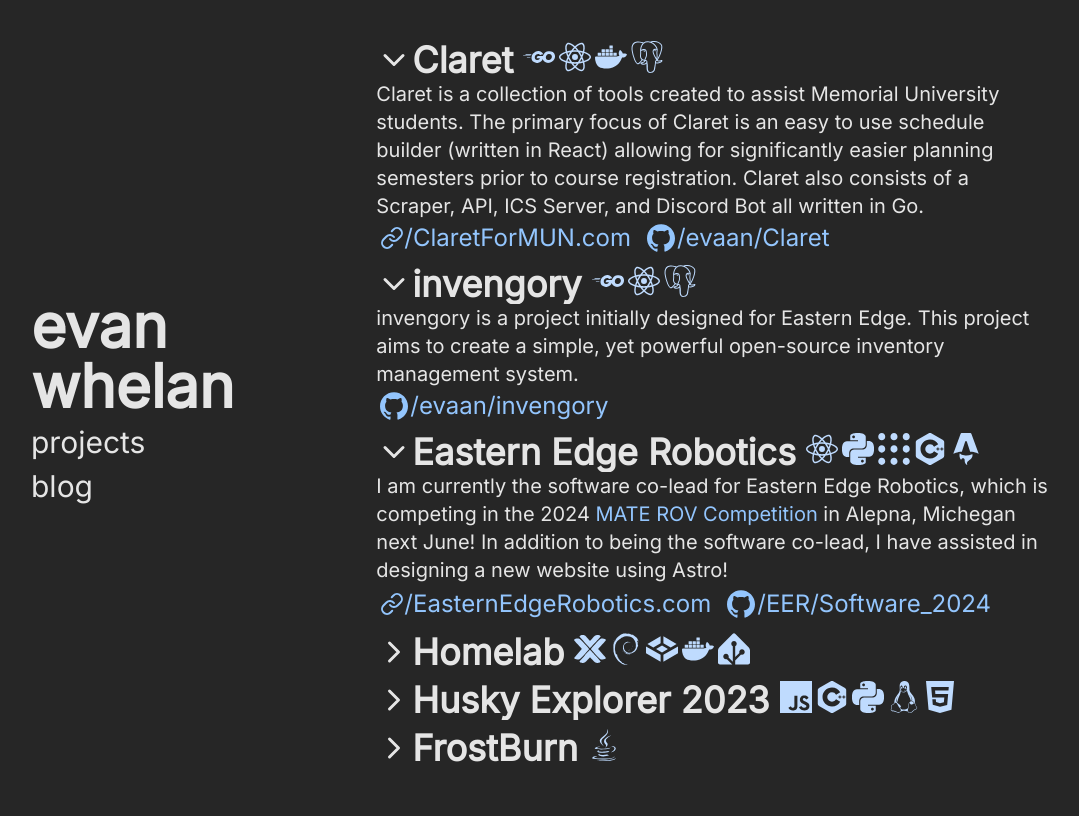
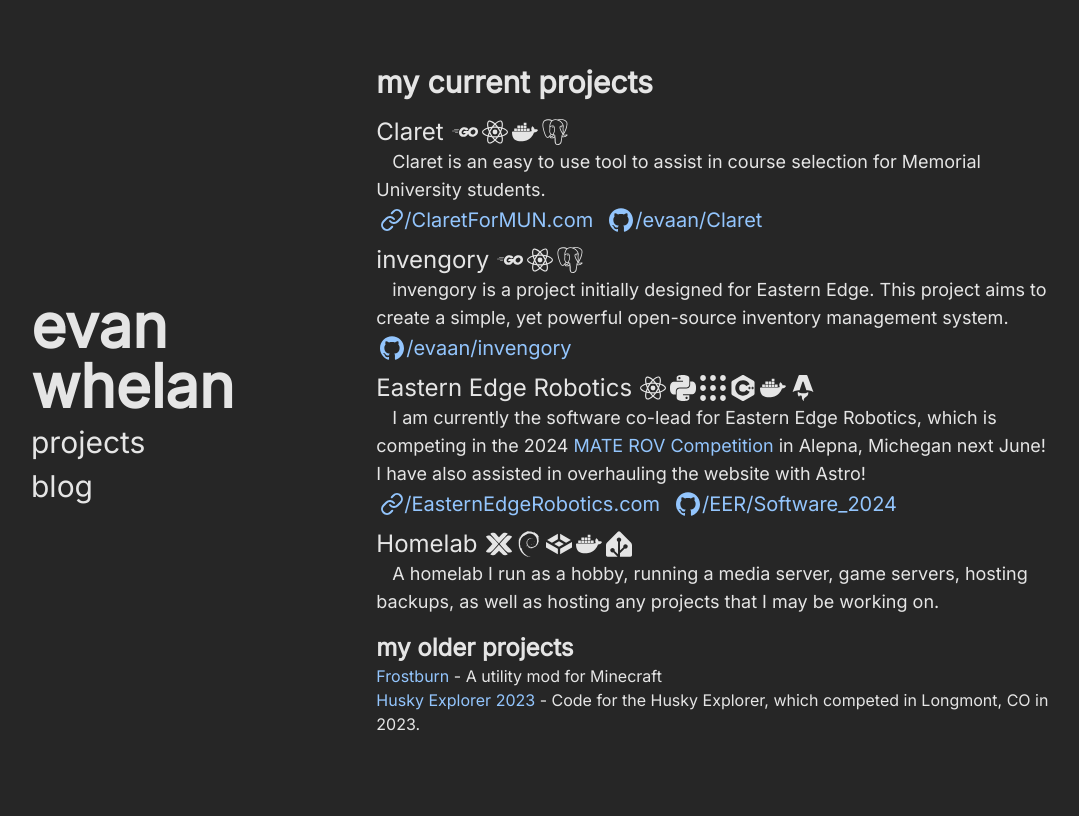
Before and after one commit to evaan/evaan.github.io, an Astro site: page /projects in a window 1280 px wide. Shown: the whole page, without its empty margins (101-1180 px from the left). Built offline with nearby package versions, Linux system fonts and the light colour scheme; Astro itself is replaced by a stand-in of ours.

Commit message:
new projects page

```diff
--- a/package.json
+++ b/package.json
@@ -1,5 +1,5 @@
 {
-  "name": "personal_website",
+  "name": "evaan.dev",
   "type": "module",
   "version": "0.0.1",
   "scripts": {
--- a/src/components/Accordion.astro
+++ /dev/null
@@ -1,56 +0,0 @@
----
-interface Props {
-    shown: boolean;
-    index: number;
-    title: string
-}
-const { shown, index, title } = Astro.props;
----
-
-<div class="mb-2">
-    <div class="flex flex-wrap items-center cursor-pointer accordion overflow-hidden" id=`accordion-${index}`>
-        <p class="flex items-center text-4xl font-bold mr-2">
-            <i data-lucide="chevron-right" id="chevron" class="w-9 h-9 min-w-9 min-h-9 transition duration-300"/>
-            <span>
-                {title}
-                <span class="inline-flex mobile-only:[&>*:nth-child(n+3)]:hidden">
-                    <slot name="icons" />
-                </span>
-            </span>
-        </p>
-    </div>
-    <div class=`overflow-hidden transition-[max-height] duration-300 ${shown ? "max-h-fit" : "max-h-0"}`>
-        <slot name="data" />
-    </div>
-</div>
-<script>
-    import { createIcons, ChevronRight } from "lucide";
-    createIcons({
-        icons: {
-            ChevronRight
-        }
-    });
-</script>
-<script define:vars={{ shown, index }}>
-    let open = shown;
-    const accordion = document.getElementById(`accordion-${index}`)
-    if (shown && window.innerWidth <= 640) open = false;
-    if (open) {
-        addEventListener("load", () => accordion.nextElementSibling.style.maxHeight = accordion.nextElementSibling.scrollHeight + "px")
-        accordion.querySelector("i").style.transform = "rotate(90deg)";
-    }
-    else accordion.nextElementSibling.style.maxHeight = "0px"
-    accordion.addEventListener("click", () => {
-        if (open) {
-            accordion.querySelector("svg").style.transform = "rotate(0deg)";
-            accordion.nextElementSibling.style.maxHeight = "0px"
-        } else {
-            accordion.querySelector("svg").style.transform = "rotate(90deg)";
-            accordion.nextElementSibling.style.maxHeight = accordion.nextElementSibling.scrollHeight + "px"
-        }
-        open = !open;
-    })
-    addEventListener("resize", () => {
-        if (open) accordion.nextElementSibling.style.maxHeight = accordion.nextElementSibling.scrollHeight + "px"
-    })
-</script>
--- /dev/null
+++ b/src/components/Link.astro
@@ -0,0 +1,15 @@
+---
+import { siGithub } from 'simple-icons';
+
+const {label, link, github} = Astro.props;
+---
+
+<a class="group flex items-center p-1 mr-2" href={link} target="_blank">
+    { !github &&
+        <i data-lucide="link" class="stroke-blue-300  fill-none group-hover:stroke-neutral-800 h-5 w-5 lg:w-6 lg:h-6"/>
+    }
+    { github &&
+        <svg role="img" viewBox="0 0 24 24" xmlns="http://www.w3.org/2000/svg" class="fill-blue-300 mr-0.5 group-hover:fill-neutral-800 h-5 w-5 lg:w-6 lg:h-6"><path d={siGithub.path}/></svg>
+    }
+    <p class="text-xl leading-none">/{label}</p>
+</a>
--- /dev/null
+++ b/src/components/Project.astro
@@ -0,0 +1,21 @@
+---
+interface Props {
+    name: string;
+}
+const {name} = Astro.props;
+---
+
+<div class="flex items-center">
+    <p class="text-2xl mr-2">
+        {name}
+    </p>
+    <span class="inline-flex mobile-only:hidden">
+        <slot name="icons" />
+    </span>
+</div>
+<p class="text-lg indent-4">
+    <slot name="description">
+</p>
+<div class="flex flex-wrap items-center mb-2">
+    <slot name="links" />
+</div>
--- a/src/pages/index.astro
+++ b/src/pages/index.astro
@@ -10,7 +10,7 @@
             I am also the Software Co-Lead at <a href="https://easternedgerobotics.com" target="_blank">Eastern Edge Robotics</a>, which competes in the <a href="https://materovcompetition.org/" target="_blank">MATE ROV Competition</a> each year.
             In June, Eastern Edge is heading to Alpena, Michigan!</p>
         <p class="text-lg indent-4">I also work on several projects in my free time. These projects include <a href="https://claretformun.com" target="_blank">Claret</a>, a schedule builder designed for Memorial University students.
-            As well as <a href="https://github.com/evaan/invengory" target="_blank">invengory</a>, a simple inventory management system written in Go.
+            As well as <a href="https://github.com/evaan/invengory" target="_blank">invengory</a>, a simple inventory management, both of these projects are written in Go and React.
 
         </p>
         <p class="text-lg mb-4 indent-4">You can find more about my projects <a href="/projects">here</a>.</p>
--- a/src/pages/projects.astro
+++ b/src/pages/projects.astro
@@ -1,141 +1,86 @@
 ---
-import { fab } from "@fortawesome/free-brands-svg-icons";
+import { siGo, siReact, siDocker, siPostgresql, siPython, siRos, siCplusplus, siAstro, siProxmox, siDebian, siTruenas, siHomeassistant, siJavascript } from "simple-icons";
 import Layout from "../layouts/Layout.astro";
-import { siAstro, siCplusplus, siDebian, siDocker, siGithub, siGo, siHomeassistant, siHtml5, siJavascript, siLinux, siPostgresql, siProxmox, siPython, siReact, siRos, siTruenas } from "simple-icons";
-import Accordion from "../components/Accordion.astro";
+import Project from "../components/Project.astro";
+import Link from "../components/Link.astro";
 ---
 
+<style>
+    svg {
+        @apply fill-neutral-200
+    }
+</style>
 <Layout title="Evan Whelan - Projects">
-    <div class="my-10 w-screen overflow-hidden">
-        <Accordion shown={true} index={0} title="Claret">
+    <div class="my-10">
+        <p class="text-3xl font-semibold mb-4">my current projects</p>
+        <Project name="Claret">
             <Fragment slot="icons">
-                <svg role="img" viewBox="0 0 24 24" xmlns="http://www.w3.org/2000/svg" width="32px" height="32px" class="fill-blue-200 mr-1"><path d={siGo.path}/></svg>
-                <svg role="img" viewBox="0 0 24 24" xmlns="http://www.w3.org/2000/svg" width="32px" height="32px" class="fill-blue-200 mr-1"><path d={siReact.path}/></svg>
-                <svg role="img" viewBox="0 0 24 24" xmlns="http://www.w3.org/2000/svg" width="32px" height="32px" class="fill-blue-200 mr-1"><path d={siDocker.path}/></svg>
-                <svg role="img" viewBox="0 0 24 24" xmlns="http://www.w3.org/2000/svg" width="32px" height="32px" class="fill-blue-200"><path d={siPostgresql.path}/></svg>
+                <svg role="img" viewBox="0 0 24 24" xmlns="http://www.w3.org/2000/svg" width="26px" height="26px" class="mr-1"><path d={siGo.path}/></svg>
+                <svg role="img" viewBox="0 0 24 24" xmlns="http://www.w3.org/2000/svg" width="26px" height="26px" class="mr-1"><path d={siReact.path}/></svg>
+                <svg role="img" viewBox="0 0 24 24" xmlns="http://www.w3.org/2000/svg" width="26px" height="26px" class="mr-1"><path d={siDocker.path}/></svg>
+                <svg role="img" viewBox="0 0 24 24" xmlns="http://www.w3.org/2000/svg" width="26px" height="26px" class=""><path d={siPostgresql.path}/></svg>
             </Fragment>
-            <Fragment slot="data">
-                <p class="text-xl">
-                    Claret is a collection of tools created to assist Memorial University students. The primary focus of Claret is an easy to use schedule builder (written in React) allowing for
-                    significantly easier planning semesters prior to course registration. Claret also consists of a Scraper, API, ICS Server, and Discord Bot all written in Go.
-                </p>
-                <div class="flex flex-wrap items-center">
-                    <a class="group flex items-center p-1 mr-2" href="https://claretformun.com" target="_blank">
-                        <i data-lucide="link" class="stroke-blue-300  group-hover:stroke-neutral-800"/>
-                        <p class="text-2xl leading-none">/ClaretForMUN.com</p>
-                    </a>
-                    <div class="basis-full md:hidden" />
-                    <a class="group flex items-center p-1" href="https://github.com/evaan/Claret" target="_blank">
-                        <svg role="img" viewBox="0 0 24 24" xmlns="http://www.w3.org/2000/svg" width="28px" height="28px" class="fill-blue-300 mr-0.5 group-hover:fill-neutral-800"><path d={siGithub.path}/></svg>
-                        <p class="text-2xl leading-none">/evaan/Claret</p>
-                    </a>
-                </div>
+            <Fragment slot="description">
+                Claret is an easy to use tool to assist in course selection for Memorial University students.
             </Fragment>
-        </Accordion>
-        <Accordion shown={true} index={1} title="invengory">
+            <Fragment slot="links">
+                <Link label="ClaretForMUN.com" link="https://claretformun.com" />
+                <Link label="evaan/Claret" link="https://github.com/evaan/Claret" github />
+            </Fragment>
+        </Project>
+        <Project name="invengory">
             <Fragment slot="icons">
-                <svg role="img" viewBox="0 0 24 24" xmlns="http://www.w3.org/2000/svg" width="32px" height="32px" class="fill-blue-200 mr-1"><path d={siGo.path}/></svg>
-                <svg role="img" viewBox="0 0 24 24" xmlns="http://www.w3.org/2000/svg" width="32px" height="32px" class="fill-blue-200 mr-1"><path d={siReact.path}/></svg>
-                <svg role="img" viewBox="0 0 24 24" xmlns="http://www.w3.org/2000/svg" width="32px" height="32px" class="fill-blue-200"><path d={siPostgresql.path}/></svg>
+                <svg role="img" viewBox="0 0 24 24" xmlns="http://www.w3.org/2000/svg" width="26px" height="26px" class="mr-1"><path d={siGo.path}/></svg>
+                <svg role="img" viewBox="0 0 24 24" xmlns="http://www.w3.org/2000/svg" width="26px" height="26px" class="mr-1"><path d={siReact.path}/></svg>
+                <svg role="img" viewBox="0 0 24 24" xmlns="http://www.w3.org/2000/svg" width="26px" height="26px"><path d={siPostgresql.path}/></svg>
             </Fragment>
-            <Fragment slot="data">
-                <p class="text-xl">
-                    invengory is a project initially designed for Eastern Edge. This project aims to create a simple, yet powerful open-source inventory management system.
-                </p>
-                <div class="flex flex-wrap items-center">
-                    <a class="group flex items-center p-1" href="https://github.com/evaan/invengory" target="_blank">
-                        <svg role="img" viewBox="0 0 24 24" xmlns="http://www.w3.org/2000/svg" width="28px" height="28px" class="fill-blue-300 mr-0.5 group-hover:fill-neutral-800"><path d={siGithub.path}/></svg>
-                        <p class="text-2xl leading-none">/evaan/invengory</p>
-                    </a>
-                </div>
+            <Fragment slot="description">
+                invengory is a project initially designed for Eastern Edge. This project aims to create a simple, yet powerful open-source inventory management system.
             </Fragment>
-        </Accordion>
-        <Accordion shown={true} index={2}, title="Eastern Edge Robotics">
+            <Fragment slot="links">
+                <Link label="evaan/invengory" link="https://github.com/evaan/invengory" github />
+            </Fragment>
+        </Project>
+        <Project name="Eastern Edge Robotics">
             <Fragment slot="icons">
-                <svg role="img" viewBox="0 0 24 24" xmlns="http://www.w3.org/2000/svg" width="32px" height="32px" class="fill-blue-200 mr-1"><path d={siReact.path}/></svg>
-                <svg role="img" viewBox="0 0 24 24" xmlns="http://www.w3.org/2000/svg" width="32px" height="32px" class="fill-blue-200 mr-1"><path d={siPython.path}/></svg>
-                <svg role="img" viewBox="0 0 24 24" xmlns="http://www.w3.org/2000/svg" width="32px" height="32px" class="fill-blue-200 mr-1"><path d={siRos.path}/></svg>
-                <svg role="img" viewBox="0 0 24 24" xmlns="http://www.w3.org/2000/svg" width="32px" height="32px" class="fill-blue-200 mr-1"><path d={siCplusplus.path}/></svg>
-                <svg role="img" viewBox="0 0 24 24" xmlns="http://www.w3.org/2000/svg" width="32px" height="32px" class="fill-blue-200"><path d={siAstro.path}/></svg>
+                <svg role="img" viewBox="0 0 24 24" xmlns="http://www.w3.org/2000/svg" width="26px" height="26px" class="mr-1"><path d={siReact.path}/></svg>
+                <svg role="img" viewBox="0 0 24 24" xmlns="http://www.w3.org/2000/svg" width="26px" height="26px" class="mr-1"><path d={siPython.path}/></svg>
+                <svg role="img" viewBox="0 0 24 24" xmlns="http://www.w3.org/2000/svg" width="26px" height="26px" class="mr-1"><path d={siRos.path}/></svg>
+                <svg role="img" viewBox="0 0 24 24" xmlns="http://www.w3.org/2000/svg" width="26px" height="26px" class="mr-1"><path d={siCplusplus.path}/></svg>
+                <svg role="img" viewBox="0 0 24 24" xmlns="http://www.w3.org/2000/svg" width="26px" height="26px" class="mr-1"><path d={siDocker.path}/></svg>
+                <svg role="img" viewBox="0 0 24 24" xmlns="http://www.w3.org/2000/svg" width="26px" height="26px"><path d={siAstro.path}/></svg>
             </Fragment>
-            <Fragment slot="data">
-                <p class="text-xl">
-                    I am currently the software co-lead for Eastern Edge Robotics, which is competing in the 2024 <a href="https://materovcompetition.org/" target="_blank">MATE ROV Competition</a> in Alepna, Michegan next June!
-                    In addition to being the software co-lead, I have assisted in designing a new website using Astro!
-                </p>
-                <div class="flex flex-wrap items-center">
-                    <a class="group flex items-center p-1 mr-2" href="https://easternedgerobotics.com" target="_blank">
-                        <i data-lucide="link" class="stroke-blue-300  group-hover:stroke-neutral-800"/>
-                        <p class="text-[22px] md:text-2xl leading-none">/EasternEdgeRobotics.com</p>
-                    </a>
-                    <div class="basis-full md:hidden" />
-                    <a class="group flex items-center p-1" href="https://github.com/easternedgerobotics/software_2024" target="_blank">
-                        <svg role="img" viewBox="0 0 24 24" xmlns="http://www.w3.org/2000/svg" width="28px" height="28px" class="fill-blue-300 mr-0.5 group-hover:fill-neutral-800"><path d={siGithub.path}/></svg>
-                        <p class="text-2xl leading-none">/EER/Software_2024</p>
-                    </a>
-                </div>
+            <Fragment slot="description">
+                I am currently the software co-lead for Eastern Edge Robotics, which is competing in the 2024 <a href="https://materovcompetition.org/" target="_blank">MATE ROV Competition</a> in Alepna, Michegan next June!
+                I have also assisted in overhauling the website with Astro!
             </Fragment>
-        </Accordion>
-        <Accordion shown={false} index={3} title="Homelab">
+            <Fragment slot="links">
+                <Link label="EasternEdgeRobotics.com" link="https://easternedgerobotics.com" />
+                <Link label="EER/Software_2024" link="https://github.com/easternedgerobotics/software_2024" github/>
+            </Fragment>
+        </Project>
+        <Project name="Homelab">
             <Fragment slot="icons">
-                <svg role="img" viewBox="0 0 24 24" xmlns="http://www.w3.org/2000/svg" width="32px" height="32px" class="fill-blue-200 mr-1"><path d={siProxmox.path}/></svg>
-                <svg role="img" viewBox="0 0 24 24" xmlns="http://www.w3.org/2000/svg" width="32px" height="32px" class="fill-blue-200 mr-1"><path d={siDebian.path}/></svg>
-                <svg role="img" viewBox="0 0 24 24" xmlns="http://www.w3.org/2000/svg" width="32px" height="32px" class="fill-blue-200 mr-1"><path d={siTruenas.path}/></svg>
-                <svg role="img" viewBox="0 0 24 24" xmlns="http://www.w3.org/2000/svg" width="32px" height="32px" class="fill-blue-200 mr-1"><path d={siDocker.path}/></svg>
-                <svg role="img" viewBox="0 0 24 24" xmlns="http://www.w3.org/2000/svg" width="32px" height="32px" class="fill-blue-200 mr-1"><path d={siHomeassistant.path}/></svg>
+                <svg role="img" viewBox="0 0 24 24" xmlns="http://www.w3.org/2000/svg" width="26px" height="26px" class="mr-1"><path d={siProxmox.path}/></svg>
+                <svg role="img" viewBox="0 0 24 24" xmlns="http://www.w3.org/2000/svg" width="26px" height="26px" class="mr-1"><path d={siDebian.path}/></svg>
+                <svg role="img" viewBox="0 0 24 24" xmlns="http://www.w3.org/2000/svg" width="26px" height="26px" class="mr-1"><path d={siTruenas.path}/></svg>
+                <svg role="img" viewBox="0 0 24 24" xmlns="http://www.w3.org/2000/svg" width="26px" height="26px" class="mr-1"><path d={siDocker.path}/></svg>
+                <svg role="img" viewBox="0 0 24 24" xmlns="http://www.w3.org/2000/svg" width="26px" height="26px"><path d={siHomeassistant.path}/></svg>
             </Fragment>
-            <Fragment slot="data">
-                <p class="text-xl">
-                    A homelab which uses Proxmox that I run as a hobby. The VMs in Proxmox include TrueNAS Core, Debian with Docker containers, and Home Assistant OS.
-                    The server features an Intel i3-10100, an NVIDIA GTX 960, 16 GB of RAM, and 3x 6TB WD Red hard drives running in RAID Z1.
-                </p>
+            <Fragment slot="description">
+                A homelab I run as a hobby, running a media server, game servers, hosting backups, as well as hosting any projects that I may be working on.
             </Fragment>
-        </Accordion>
-        <Accordion shown={false} index={4} title="Husky Explorer 2023">
-            <Fragment slot="icons">
-                <svg role="img" viewBox="0 0 24 24" xmlns="http://www.w3.org/2000/svg" width="32px" height="32px" class="fill-blue-200 mr-1"><path d={siJavascript.path}/></svg>
-                <svg role="img" viewBox="0 0 24 24" xmlns="http://www.w3.org/2000/svg" width="32px" height="32px" class="fill-blue-200 mr-1"><path d={siCplusplus.path}/></svg>
-                <svg role="img" viewBox="0 0 24 24" xmlns="http://www.w3.org/2000/svg" width="32px" height="32px" class="fill-blue-200 mr-1"><path d={siPython.path}/></svg>
-                <svg role="img" viewBox="0 0 24 24" xmlns="http://www.w3.org/2000/svg" width="32px" height="32px" class="fill-blue-200 mr-1"><path d={siLinux.path}/></svg>
-                <svg role="img" viewBox="0 0 24 24" xmlns="http://www.w3.org/2000/svg" width="32px" height="32px" class="fill-blue-200"><path d={siHtml5.path}/></svg>
-            </Fragment>
-            <Fragment slot="data">
-                <p class="text-xl">
-                    The Husky Explorer competed in the 2023 Mate ROV World Championship that took place in Longmont, Colorado in June of 2023.
-                    The repository contains all of the code used by Husky Explorer that year, including the software control system, and the vertical profiling float.             </p>
-                <div class="flex items-center">
-                    <a class="group flex items-center p-1" href="https://github.com/evaan/huskyexplorer2023" target="_blank">
-                        <svg role="img" viewBox="0 0 24 24" xmlns="http://www.w3.org/2000/svg" width="28px" height="28px" class="fill-blue-300 mr-0.5 group-hover:fill-neutral-800"><path d={siGithub.path}/></svg>
-                        <p class="text-2xl leading-none">/evaan/HuskyExplorer2023</p>
-                    </a>
-                </div>
-            </Fragment>
-        </Accordion>
-        <Accordion shown={false} index={5} title="FrostBurn">
-            <Fragment slot="icons">
-                <svg xmlns="http://www.w3.org/2000/svg" viewBox="0 0 384 512" height="32px" width="32px" role="img" class="fill-blue-200 mr-1">
-                    <path d={fab.faJava.icon[4].toString()}/>
-                </svg>
-            </Fragment>
-            <Fragment slot="data">
-                <p class="text-xl">
-                    A Minecraft utility mod created using the Fabric Modding API for 1.17.1, this mod included several features such as a custom ClickGUI using the <a href="https://github.com/ocornut/imgui" target="_blank">ImGui</a> library.
-                </p>
-                <div class="flex items-center">
-                    <a class="group flex items-center p-1" href="https://github.com/evaan/frostburn" target="_blank">
-                        <svg role="img" viewBox="0 0 24 24" xmlns="http://www.w3.org/2000/svg" width="28px" height="28px" class="fill-blue-300 mr-0.5 group-hover:fill-neutral-800"><path d={siGithub.path}/></svg>
-                        <p class="text-2xl leading-none">/evaan/FrostBurn</p>
-                    </a>
-                </div>
-            </Fragment>
-        </Accordion>
+        </Project>
+        <p class="text-2xl font-semibold mt-4">my older projects</p>
+        <p class="text-md"><a href="https://github.com/evaan/frostburn" target="_blank">Frostburn</a> - A utility mod for Minecraft</p>
+        <p class="text-md"><a href="https://github.com/evaan/huskyexplorer2023" target="_blank">Husky Explorer 2023</a> - Code for the Husky Explorer, which competed in Longmont, CO in 2023.</p>
     </div>
-    <script>
-        import { createIcons, Link } from "lucide";
-        createIcons({
-            icons: {
-                Link
-            }
-        })
-    </script>
 </Layout>
+<script>
+    import { createIcons, Link } from "lucide";
+    createIcons({
+        icons: {
+            Link
+        }
+    })
+</script>
```
